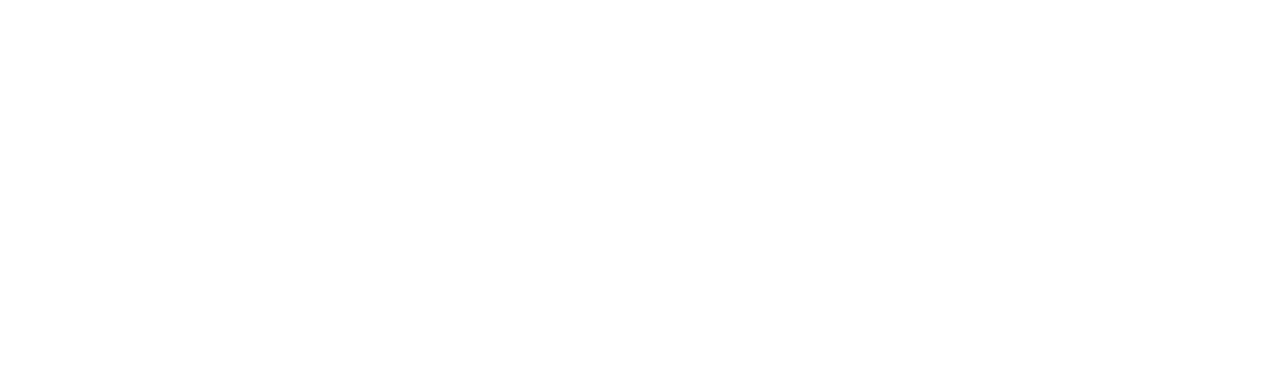
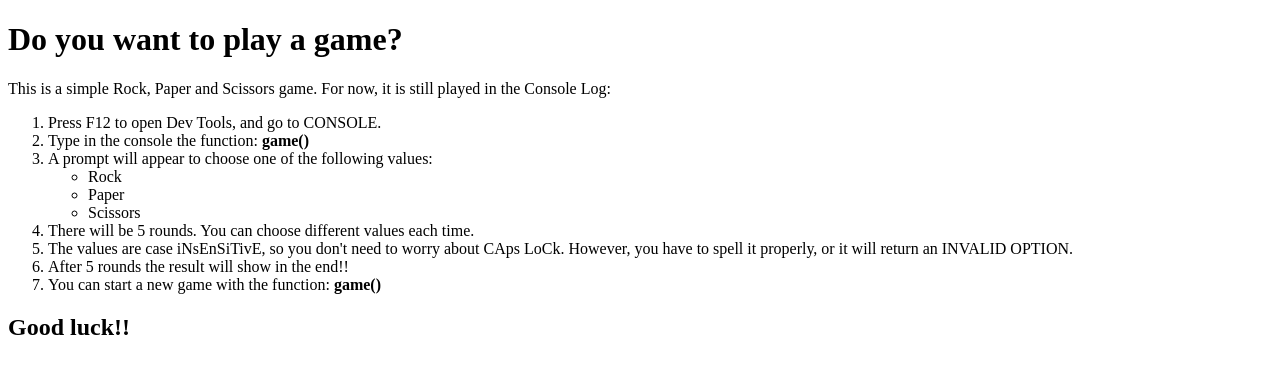
Before and after one commit to rnisiide/odin-rock-paper-scissors, a plain HTML site: page index.html in a window 1280 px wide. Drawn offline with Linux system fonts and the light colour scheme.

Commit message:
Added instructions to Html. Score is reset after each round

```diff
--- a/index.html
+++ b/index.html
@@ -7,6 +7,26 @@
     <title>Rock, Paper, Scissors</title>
 </head>
 <body>
+    <h1>Do you want to play a game?</h1>
+    <p>This is a simple Rock, Paper and Scissors game. For now, it is still played in the Console Log:</p>
+    <ol>
+        <li> Press F12 to open Dev Tools, and go to CONSOLE.</li>
+        <li> Type in the console the function: <strong>game()</strong> </li>
+        <li> A prompt will appear to choose one of the following values:
+        <ul>
+            <li>Rock</li>
+            <li>Paper</li>
+            <li>Scissors</li>
+        </ul></li>
+        <li> There will be 5 rounds. You can choose different values each time.</li>
+        <li> The values are case iNsEnSiTivE, so you don't need to worry about CAps LoCk. However, you have to spell it properly, or it will return an INVALID OPTION.</li>
+        <li> After 5 rounds the result will show in the end!! </li>
+        <li> You can start a new game with the function: <strong>game()</strong></li>
+    </ol>
+
+    <h2> Good luck!!</h2>
+
+
 
 
     <script src="script.js"></script>
--- a/script.js
+++ b/script.js
@@ -37,6 +37,8 @@ function game() {
 
             if (playerScore > computerScore) {
                 return 'Player wins. COMPUTER SUCKS!!!'
+            } else if (playerScore === computerScore) {
+                return "It's a draw. YOU BOTH SUCK and don't know how to play. BOOHOO"
             } else {return 'Computer wins!! COMPUTER APOCALIPSE INCOMING!!!'}
 
         }
@@ -46,6 +48,8 @@ function game() {
 
     }
     console.log(result());
+    playerScore = 0;
+    computerScore = 0;
 }
 
 
```
